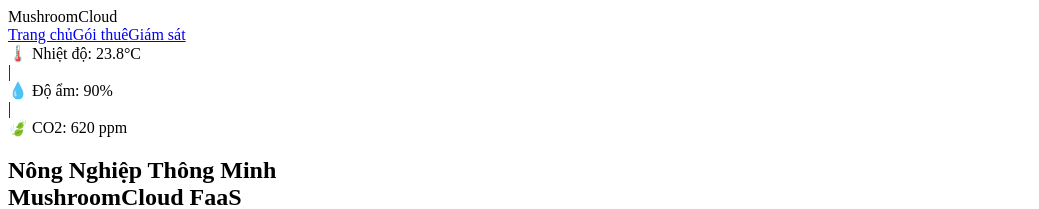
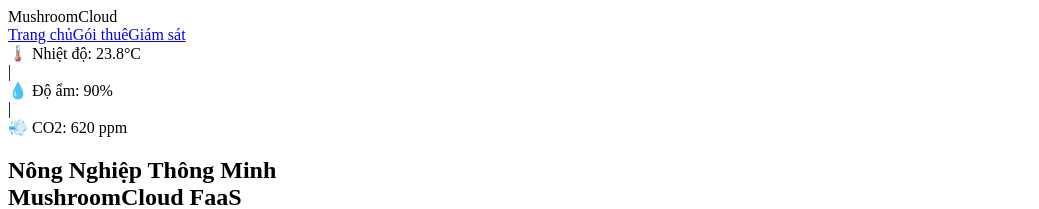
Before and after one commit to BryannLee202/QUAN_TRI_CSDL, a Next.js app in the folder frontend/: page / in a window 1280 px wide. Shown: the top 209 px of the page, without its empty margins (0-1039 px from the left). Built offline with nearby package versions, Linux system fonts and the light colour scheme.

Commit message:
fix(frontend): update utf-8 encoding and HUD icons for HeroSection

```diff
--- a/frontend/src/components/landing/HeroSection.tsx
+++ b/frontend/src/components/landing/HeroSection.tsx
@@ -14,7 +14,7 @@
         </div>
         <span className="text-slate-600">|</span>
         <div className="flex items-center gap-2 text-amber-400 font-semibold text-sm">
-          <span>🍃 CO2: 620 ppm</span>
+          <span>💨 CO2: 620 ppm</span>
         </div>
       </div>
 
```
